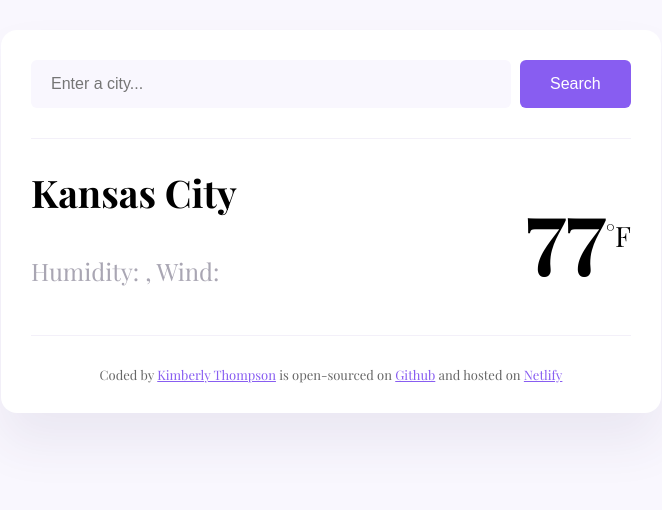
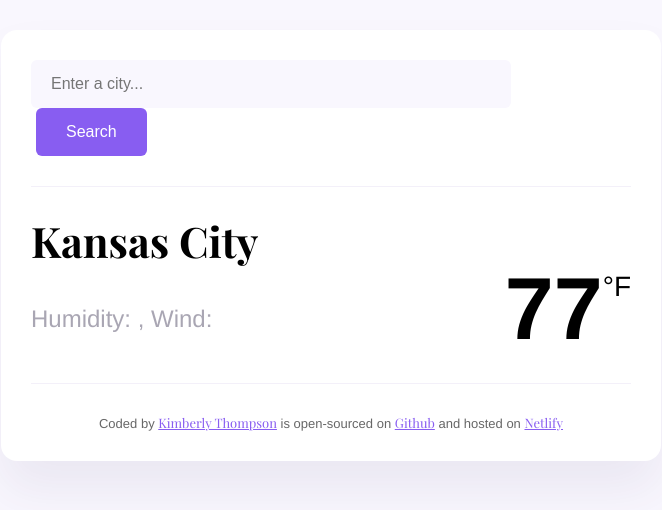
Before and after one commit to kimt79/weathersearch6324, a plain HTML site: page index.html in a window 1280 px wide. Shown: the whole page, without its empty margins (309-971 px from the left). Drawn offline with nearby package versions, Linux system fonts and the light colour scheme; no server answers; a web font is replaced by a local one.

Commit message:
Cleaned up css styling

```diff
--- a/src/style.css
+++ b/src/style.css
@@ -1,9 +1,7 @@
 body {
   background-color: #F9F7FE;
-  font-family: "Playfair Display", serif;
-  font-optical-sizing: auto;
-  font-weight: <weight>;
-  font-style: normal;
+  font-family: 'Franklin Gothic Medium', 'Arial Narrow', Arial, sans-serif;
+
 }
 
 header {
@@ -66,7 +64,11 @@ a {
 
 .weather-app-city {
   margin: 0;
-  font-size: 38px;
+  font-family: "Playfair Display", serif;
+  font-optical-sizing: auto;
+  font-weight: bold;
+  font-style: normal;
+  font-size: 42px;
   line-height: 48px;
 }
 
@@ -90,17 +92,18 @@ a {
   width: 88px;
   height: 88px;
 
+
 }
 
 .weather-app-temperature {
   font-size: 88px;
-  line-height: 22px;
+  line-height: 88px;
   font-weight: bold;
   margin-left: 10px;
 }
 
 .weather-app-unit {
   font-size: 28px;
-
+  margin-top: 6px;
 
 }
```
